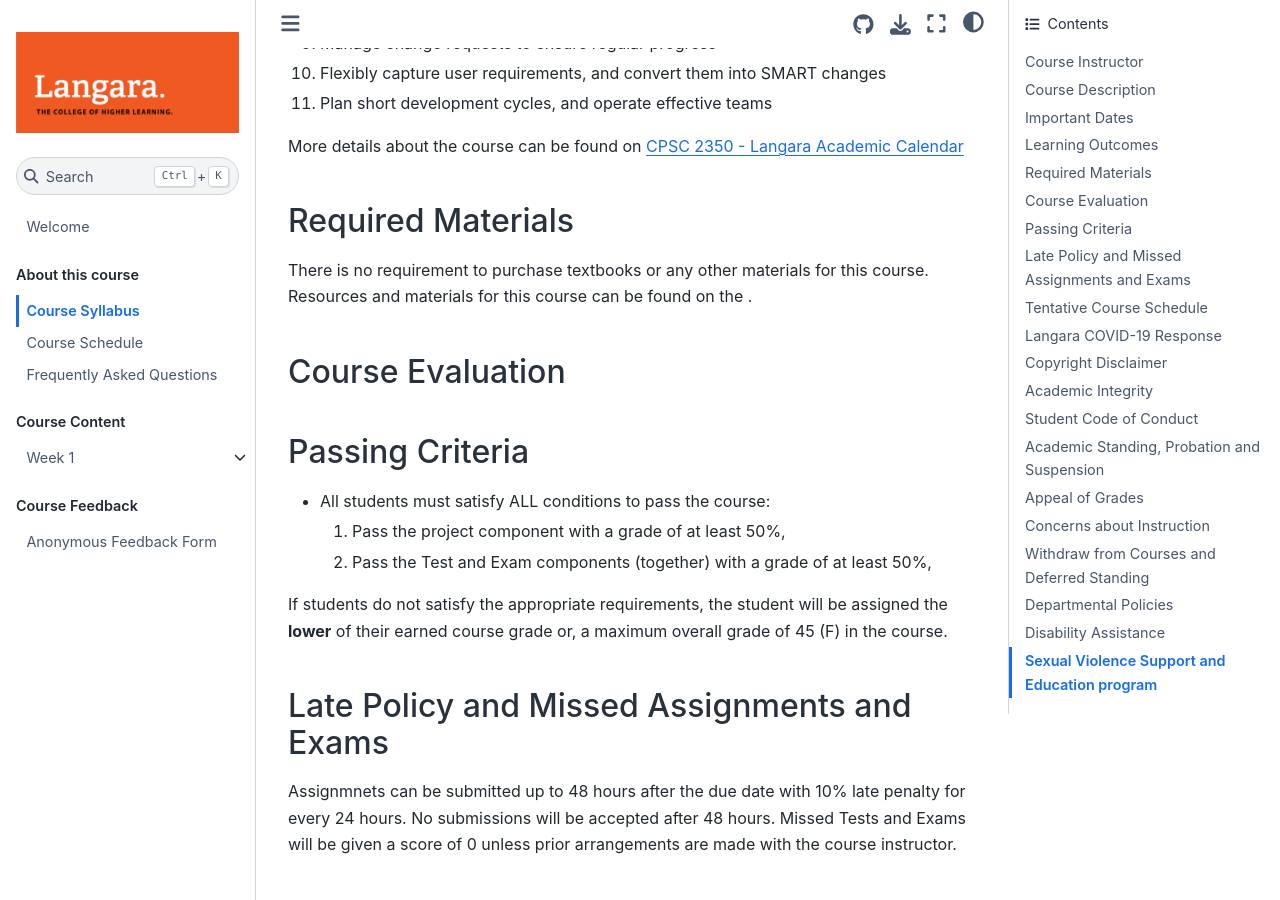
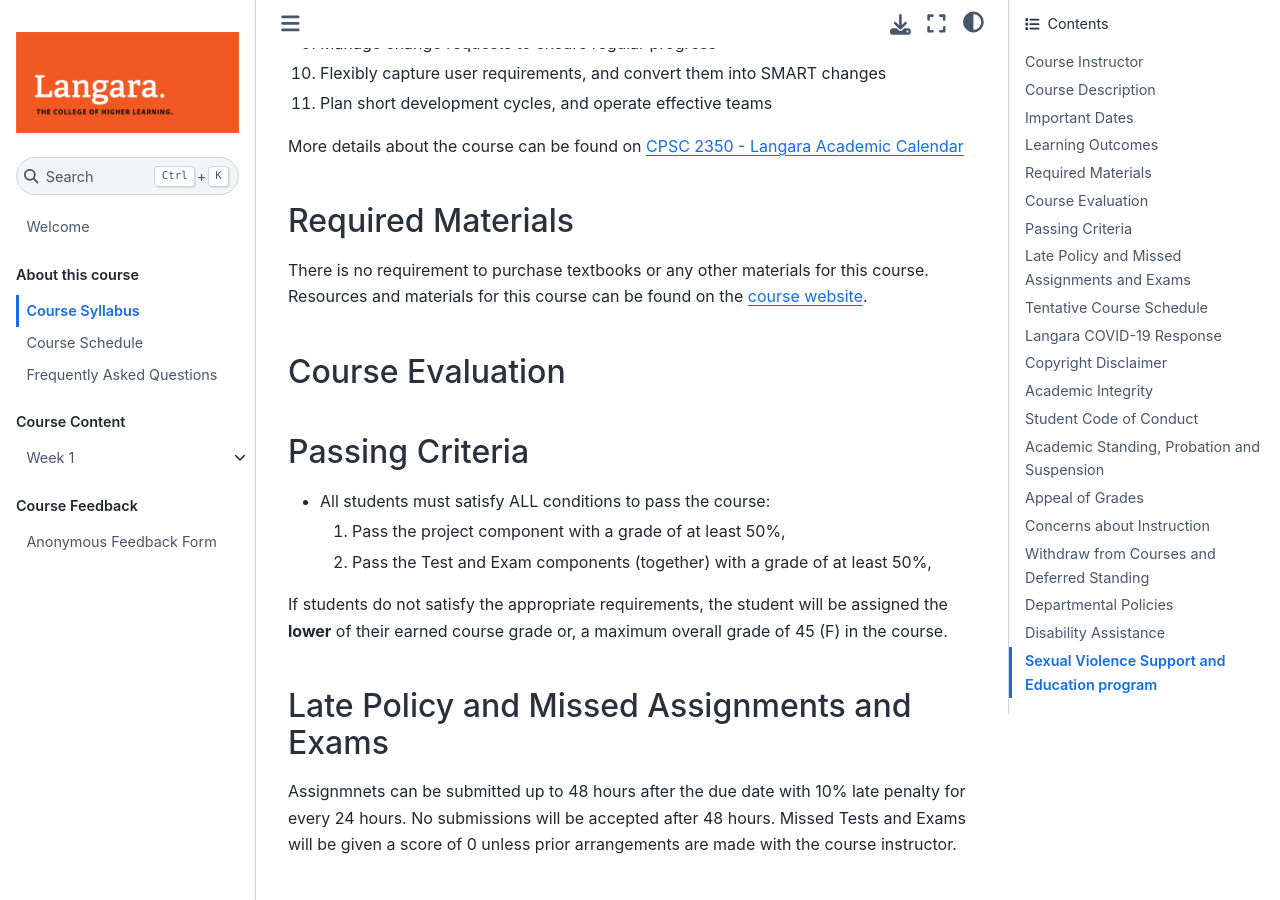
Before and after one commit to Parsa-Rajabi/cpsc-2350-spring-2022, a Jupyter Book: the page built from about/syllabus.md, in a window 1280 px wide and 900 px high, scrolled down 1844 px. Built offline with Jupyter Book 1.0.4 settings and Sphinx 7.4.7 and the Sphinx Book theme 1.1.4, drawn with Linux system fonts in a browser that asks for light colours; pages that are not in the unit, such as notebooks, are missing from menus; some of the changed lines change nothing that is shown.

Commit message:
Updated config file

```diff
--- a/_config.yml
+++ b/_config.yml
@@ -14,16 +14,16 @@
     targetname: book.tex
 html:
   home_page_in_navbar : true
-  use_repository_button: true
-  use_issues_button: true
-  use_edit_page_button: true
+  use_repository_button: false
+  use_issues_button: false
+  use_edit_page_button: false
   navbar_number_sections : false
-  baseurl : "https://firasm.github.io/jupyterbook_course_template/"  # The base URL where your book will be hosted. Used for creating image previews and social links. e.g.: https://mypage.com/mybook/
+  baseurl : "https://parsa-rajabi.github.io/cpsc-2350/"  # The base URL where your book will be hosted. Used for creating image previews and social links. e.g.: https://mypage.com/mybook/
   # google_analytics_id: UA-11111111 # add your Google Analytics Tracking Code
   comments:
     hypothesis: false
     utterances:
-      repo: "firasm/jupyterbook_course_template"
+      repo: "Parsa-Rajabi/cpsc-2350"
     dokieli: true
   extra_footer : |
       <div>
@@ -68,15 +68,15 @@
       PREREQS: "A minimum B grade in CPSC 1030 and 1045."
       # COREQS: "N/A"
       TERM: "2022 Winter Term 1"
-      ROOM: ""
+      ROOM: "A274"
       MEETING_TIMES: "Saturdays, 1:30-3:20 pm PST"
       GRACE_PERIOD: "48 hour"
       # W_DATE_1: "11:59 PDT on January 22, 2021"
       # W_DATE_2: "11:59 PDT on March 26, 2021"
       # W_DATE_3: "11:59 PDT on March 26, 2021"
       EXAM_PERIOD: "April 8–23 2022"
-      # CANVAS_ID: "63995"
-      CANVAS_LINK: "https://d2l.langara.bc.ca/CANVAS_ID"
+      CANVAS_ID: "222094"
+      CANVAS_LINK: "https://d2l.langara.bc.ca/d2l/home/CANVAS_ID"
       # ZOOM_LINK: "[Zoom](https://canvas.ubc.ca/courses/CANVAS_ID/external_tools/15408)"
       # ANNOUNCEMENTS_LINK: "[Canvas Announcements](https://canvas.ubc.ca/courses/CANVAS_ID/announcements)"
       # COURSE_LINK: "https://firas.moosvi.com/courses/cosc123"
```
